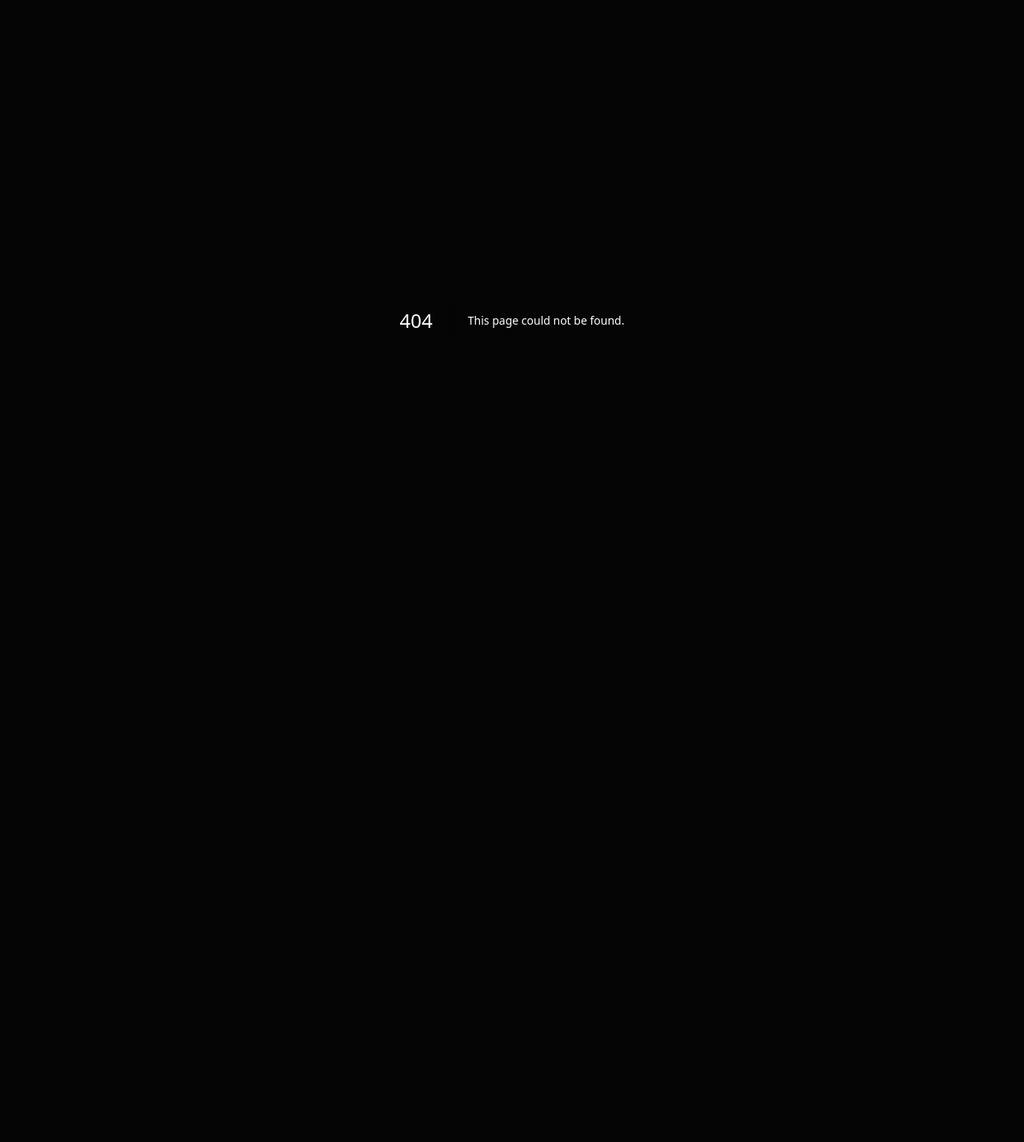
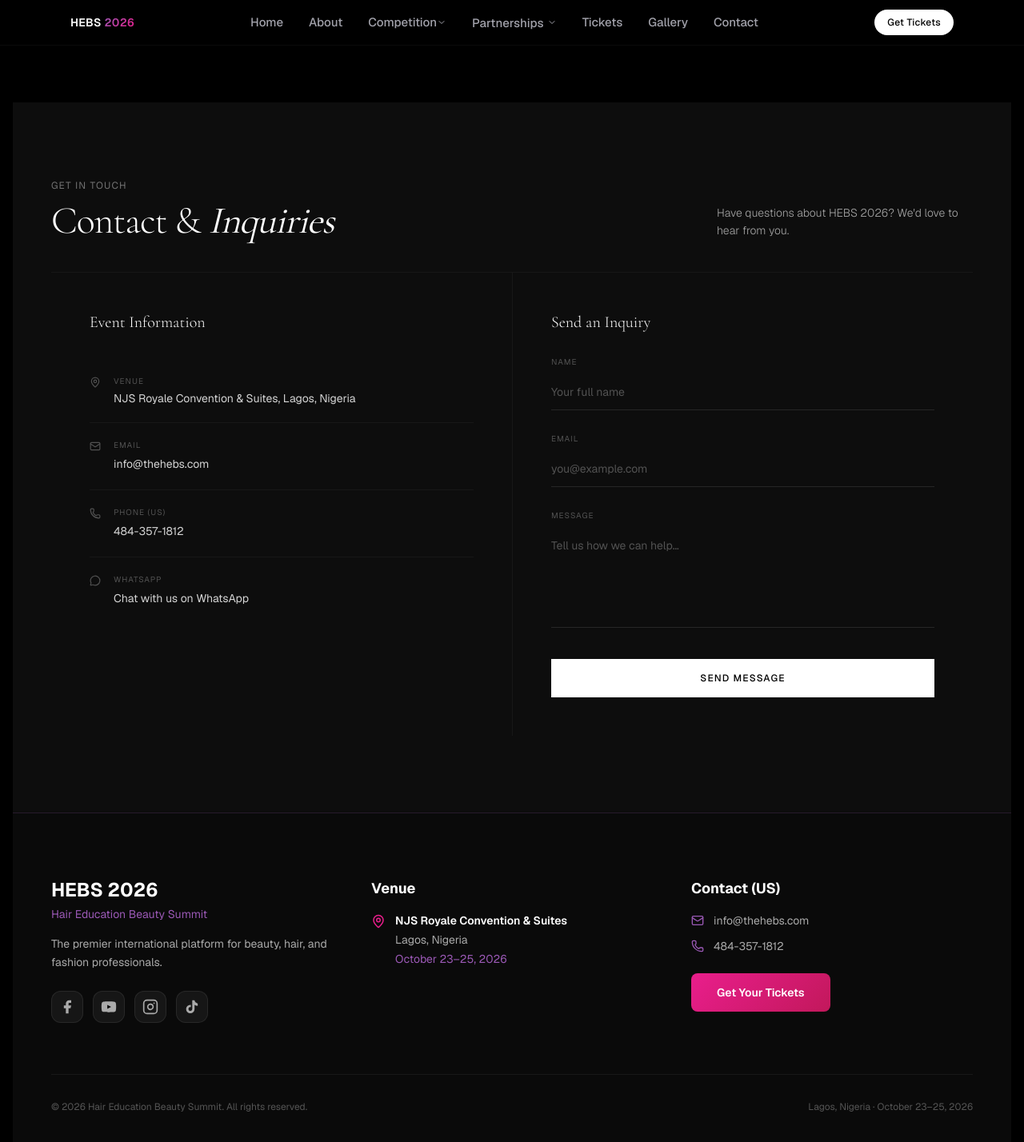
Before and after one commit to alexis800-glitch/hebs-lagos-2026, a Next.js app: page /contact in a window 1280 px wide. Before the commit this address had no page. Shown: the top 1428 px of the page at 80% size. Before the commit the page ends 800 px from the top, so only its background shows below. Built offline with nearby package versions, Linux system fonts and the light colour scheme.

Commit message:
auto: restructure to dedicated page routes — /about, /tickets, /contact; slim homepage to Hero + EventHighlights; update navbar hrefs

```diff
--- /dev/null
+++ b/app/about/page.tsx
@@ -0,0 +1,21 @@
+import Navbar from "@/components/Navbar";
+import About from "@/components/About";
+import Footer from "@/components/Footer";
+
+export const metadata = {
+  title: "About the Summit — HEBS Lagos 2026",
+  description:
+    "Learn about the Hair Education Beauty Summit — our mission, legacy, and vision for the global beauty industry.",
+};
+
+export default function AboutPage() {
+  return (
+    <>
+      <Navbar />
+      <main className="w-full min-h-screen bg-black text-white pt-32 px-4">
+        <About />
+        <Footer />
+      </main>
+    </>
+  );
+}
--- /dev/null
+++ b/app/contact/page.tsx
@@ -0,0 +1,21 @@
+import Navbar from "@/components/Navbar";
+import Contact from "@/components/Contact";
+import Footer from "@/components/Footer";
+
+export const metadata = {
+  title: "Contact & Inquiries — HEBS Lagos 2026",
+  description:
+    "Get in touch with the HEBS team. General inquiries, sponsorship questions, vendor applications, and media requests.",
+};
+
+export default function ContactPage() {
+  return (
+    <>
+      <Navbar />
+      <main className="w-full min-h-screen bg-black text-white pt-32 px-4">
+        <Contact />
+        <Footer />
+      </main>
+    </>
+  );
+}
--- a/app/page.tsx
+++ b/app/page.tsx
@@ -1,17 +1,6 @@
 import Navbar from "@/components/Navbar";
 import Hero from "@/components/Hero";
-import SocialProofBar from "@/components/SocialProofBar";
-import About from "@/components/About";
 import EventHighlights from "@/components/EventHighlights";
-import Competition from "@/components/Competition";
-import PrizeGrid from "@/components/PrizeGrid";
-import Tickets from "@/components/Tickets";
-import SponsorsVendors from "@/components/SponsorsVendors";
-import PricingGrid from "@/components/PricingGrid";
-import VendorMatrix from "@/components/VendorMatrix";
-import SponsorshipGrid from "@/components/SponsorshipGrid";
-import GalleryGridBlock from "@/components/GalleryGridBlock";
-import Contact from "@/components/Contact";
 import Footer from "@/components/Footer";
 import WhatsAppButton from "@/components/WhatsAppButton";
 
@@ -21,18 +10,7 @@ export default function Home() {
       <Navbar />
       <main style={{ background: "#0d0d0d" }}>
         <Hero />
-        <SocialProofBar />
-        <About />
         <EventHighlights />
-        <Competition />
-        <PrizeGrid />
-        <Tickets />
-        <SponsorsVendors />
-        <PricingGrid />
-        <VendorMatrix />
-        <SponsorshipGrid />
-        <GalleryGridBlock />
-        <Contact />
         <Footer />
         <WhatsAppButton />
       </main>
--- /dev/null
+++ b/app/tickets/page.tsx
@@ -0,0 +1,21 @@
+import Navbar from "@/components/Navbar";
+import Tickets from "@/components/Tickets";
+import Footer from "@/components/Footer";
+
+export const metadata = {
+  title: "Tickets — HEBS Lagos 2026",
+  description:
+    "Secure your pass to the Hair Education Beauty Summit. Early bird, standard, and VIP tiers available. Lagos, Nigeria · October 23–25, 2026.",
+};
+
+export default function TicketsPage() {
+  return (
+    <>
+      <Navbar />
+      <main className="w-full min-h-screen bg-black text-white pt-32 px-4">
+        <Tickets />
+        <Footer />
+      </main>
+    </>
+  );
+}
--- a/components/Navbar.tsx
+++ b/components/Navbar.tsx
@@ -7,13 +7,13 @@ import Link from "next/link";
 import { useMounted } from "@/hooks/useMounted";
 
 const navLinks = [
-  { label: "Home",         href: "#home" },
-  { label: "About",        href: "#about" },
+  { label: "Home",         href: "/" },
+  { label: "About",        href: "/about" },
   { label: "Competition",  href: "#competition" },
   { label: "Partnerships", href: "#sponsors" },
-  { label: "Tickets",      href: "#tickets" },
+  { label: "Tickets",      href: "/tickets" },
   { label: "Gallery",      href: "#gallery" },
-  { label: "Contact",      href: "#contact" },
+  { label: "Contact",      href: "/contact" },
 ];
 
 const EASE = [0.25, 0.4, 0.25, 1] as const;
@@ -189,9 +189,9 @@ export default function Navbar() {
                 </li>
               ) : (
                 <li key={link.label} className="flex items-center h-full">
-                  <a href={link.href} className={linkClass}>
+                  <Link href={link.href} className={linkClass}>
                     {link.label}
-                  </a>
+                  </Link>
                 </li>
               )
             )}
@@ -310,7 +310,7 @@ export default function Navbar() {
                 </AnimatePresence>
               </div>
             ) : (
-              <a
+              <Link
                 key={link.label}
                 href={link.href}
                 onClick={closeMenu}
@@ -324,7 +324,7 @@ export default function Navbar() {
                 }`}
               >
                 {link.label}
-              </a>
+              </Link>
             )
           )}
         </nav>
```
